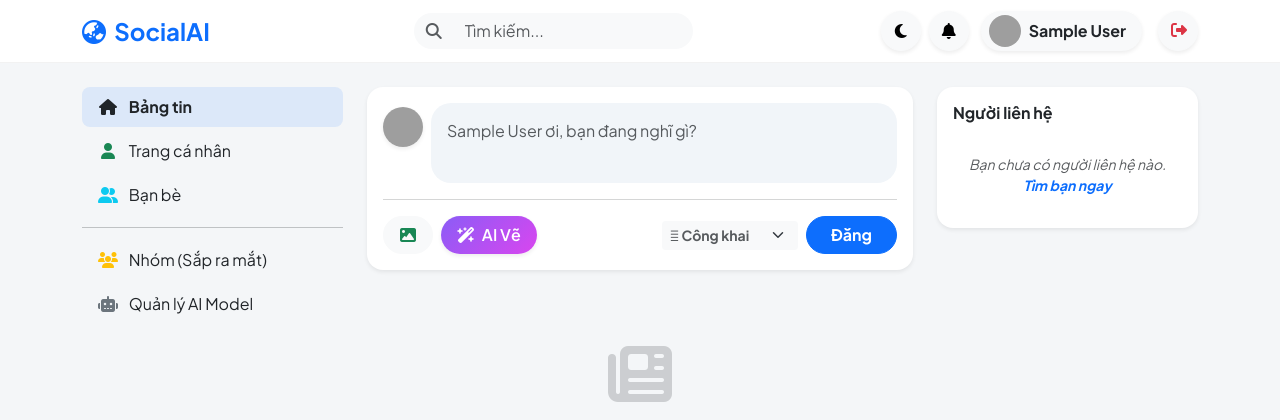
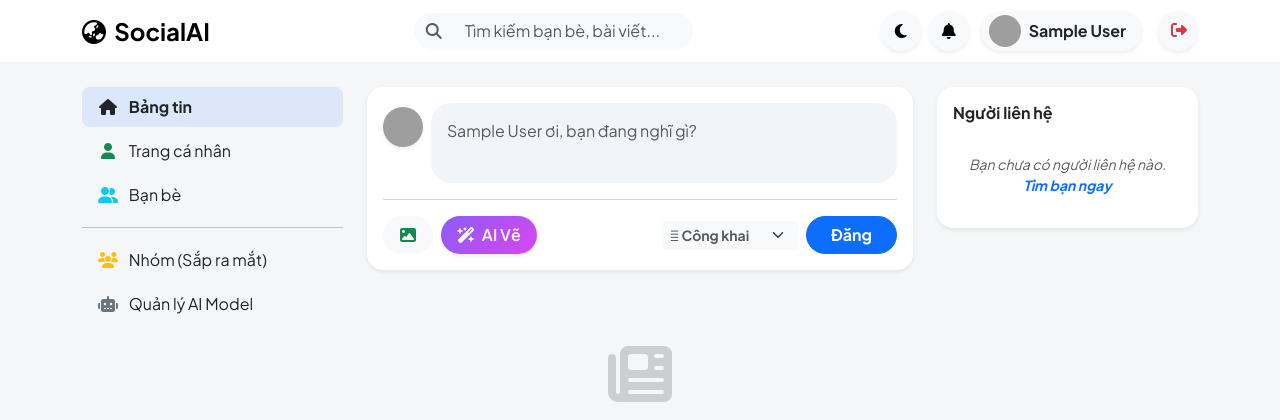
Before and after one commit to kital2005/NLCSNHTTT, a PHP site: page / in a window 1280 px wide. Shown: the top 420 px of the page. Run offline with PHP 8.4, Linux system fonts and the light colour scheme; the visitor is signed in with stand-in values (Sample User, id 1); data that the repository does not hold is empty; grey boxes are pictures that could not be loaded.

Commit message:
update 6

```diff
--- a/index.php
+++ b/index.php
@@ -49,7 +49,6 @@ $unread_notif_count = $notif_count_query->fetch_assoc()['total'];
         [data-bs-theme="dark"] .comment-box { background-color: #0f172a; }
         .btn-like.liked { color: #0ea5e9 !important; font-weight: bold; }
 
-        /* CSS cho Dropdown thông báo */
         .notif-item { transition: 0.2s; border-radius: 8px; margin: 0 8px; padding: 10px; }
         .notif-item:hover { background-color: #f1f5f9; }
         [data-bs-theme="dark"] .notif-item:hover { background-color: #475569; }
@@ -61,15 +60,17 @@ $unread_notif_count = $notif_count_query->fetch_assoc()['total'];
 
     <nav class="navbar navbar-expand-lg navbar-custom sticky-top py-2">
         <div class="container">
-            <a class="navbar-brand fw-bold text-primary fs-4" href="index.php">
+            <a class="navbar-brand fw-bold text-gradient fs-4" href="index.php">
                 <i class="fa-solid fa-earth-asia me-1"></i> SocialAI
             </a>
 
             <div class="d-none d-md-block w-25">
-                <div class="input-group">
-                    <span class="input-group-text bg-light border-0 rounded-start-pill text-muted"><i class="fa-solid fa-magnifying-glass"></i></span>
-                    <input type="text" class="form-control bg-light border-0 rounded-end-pill" placeholder="Tìm kiếm...">
-                </div>
+                <form action="search.php" method="GET" class="w-100 m-0">
+                    <div class="input-group">
+                        <span class="input-group-text bg-light border-0 rounded-start-pill text-muted"><i class="fa-solid fa-magnifying-glass"></i></span>
+                        <input type="text" name="q" class="form-control bg-light border-0 rounded-end-pill" placeholder="Tìm kiếm bạn bè, bài viết..." value="<?php echo isset($_GET['q']) ? htmlspecialchars($_GET['q']) : ''; ?>" required>
+                    </div>
+                </form>
             </div>
 
             <div class="d-flex align-items-center gap-2">
@@ -77,7 +78,6 @@ $unread_notif_count = $notif_count_query->fetch_assoc()['total'];
                     <i class="fa-solid fa-moon"></i>
                 </button>
 
-                <!-- THÊM QUẢ CHUÔNG THÔNG BÁO -->
                 <div class="dropdown me-1">
                     <button class="btn btn-light rounded-circle shadow-sm position-relative" type="button" data-bs-toggle="dropdown" id="bell-btn" style="width: 40px; height: 40px;">
                         <i class="fa-solid fa-bell"></i>
@@ -90,16 +90,13 @@ $unread_notif_count = $notif_count_query->fetch_assoc()['total'];
                     <ul class="dropdown-menu dropdown-menu-end shadow-lg border-0 p-2" style="width: 320px; max-height: 400px; overflow-y: auto; border-radius: 16px;">
                         <li><h6 class="dropdown-header fw-bold text-dark fs-6 mb-2">Thông báo của bạn</h6></li>
                         <?php
-                        // Lấy 10 thông báo mới nhất
                         $sql_notif = "SELECT n.*, u.full_name, u.avatar_url FROM notifications n JOIN users u ON n.sender_id = u.id WHERE n.user_id = $current_user_id ORDER BY n.created_at DESC LIMIT 10";
                         $res_notif = $conn->query($sql_notif);
 
                         if ($res_notif && $res_notif->num_rows > 0) {
                             while($notif = $res_notif->fetch_assoc()) {
-                                $n_letter = mb_substr($notif['full_name'], 0, 1, "UTF-8");
                                 $unread_class = ($notif['is_read'] == 0) ? 'unread-bg' : '';
 
-                                // Tạo nội dung thông báo
                                 $notif_text = "";
                                 $notif_link = "#";
                                 if ($notif['type'] == 'like') {
@@ -118,11 +115,9 @@ $unread_notif_count = $notif_count_query->fetch_assoc()['total'];
                         ?>
                             <li>
                                 <a class="dropdown-item notif-item d-flex align-items-center <?php echo $unread_class; ?>" href="<?php echo $notif_link; ?>" style="white-space: normal;">
-                                    <!-- Áp dụng sửa lỗi ảnh vỡ -->
                                     <img src="<?php echo !empty($notif['avatar_url']) ? $notif['avatar_url'] : 'https://ui-avatars.com/api/?name='.urlencode($notif['full_name']).'&background=random'; ?>"
                                          class="notif-icon me-3 shadow-sm"
                                          onerror="this.src='https://ui-avatars.com/api/?name=<?php echo urlencode($notif['full_name']); ?>&background=random';">
-
                                     <div>
                                         <span class="text-dark" style="font-size: 0.9rem;"><?php echo "<b>" . htmlspecialchars($notif['full_name']) . "</b> " . $notif_text; ?></span>
                                         <div class="text-primary small" style="font-size: 0.75rem;"><i class="fa-regular fa-clock me-1"></i><?php echo date('H:i d/m', strtotime($notif['created_at'])); ?></div>
@@ -138,7 +133,6 @@ $unread_notif_count = $notif_count_query->fetch_assoc()['total'];
                     </ul>
                 </div>
 
-                <!-- AVATAR GÓC TRÊN PHẢI ĐÃ GẮN SỬA LỖI ẢNH -->
                 <a href="profile.php" class="text-decoration-none">
                     <div class="d-flex align-items-center bg-light rounded-pill px-2 py-1 shadow-sm profile-btn-hover" data-bs-theme="light">
                         <img src="<?php echo !empty($_SESSION['avatar_url']) ? $_SESSION['avatar_url'] : 'https://ui-avatars.com/api/?name='.urlencode($_SESSION['full_name']).'&background=random'; ?>"
@@ -172,11 +166,9 @@ $unread_notif_count = $notif_count_query->fetch_assoc()['total'];
             </div>
 
             <div class="col-md-6">
-                <!-- KHU VỰC ĐĂNG BÀI -->
                 <div class="card p-3 shadow-sm">
                     <form action="process_post.php" method="POST" id="post-form">
                         <div class="d-flex mb-2">
-                            <!-- AVATAR Ở Ô ĐĂNG BÀI ÁP DỤNG FIX ẢNH -->
                             <img src="<?php echo !empty($_SESSION['avatar_url']) ? $_SESSION['avatar_url'] : 'https://ui-avatars.com/api/?name='.urlencode($_SESSION['full_name']).'&background=random'; ?>"
                                  class="rounded-circle me-2 mt-1 shadow-sm" style="width: 40px; height: 40px; object-fit: cover; flex-shrink: 0;"
                                  onerror="this.src='https://ui-avatars.com/api/?name=<?php echo urlencode($_SESSION['full_name']); ?>&background=random';">
@@ -217,7 +209,6 @@ $unread_notif_count = $notif_count_query->fetch_assoc()['total'];
                     </form>
                 </div>
 
-                <!-- HIỂN THỊ BẢNG TIN -->
                 <?php
                 $sql_posts = "SELECT posts.*, users.full_name, users.avatar_url,
                                 (SELECT COUNT(*) FROM likes WHERE post_id = posts.id) as like_count,
@@ -372,7 +363,6 @@ $unread_notif_count = $notif_count_query->fetch_assoc()['total'];
                 ?>
             </div>
 
-            <!-- CỘT PHẢI: NGƯỜI LIÊN HỆ -->
             <div class="col-md-3 d-none d-md-block right-menu">
                 <div class="card p-3 shadow-sm border-0" style="border-radius: 16px;">
                     <h6 class="fw-bold text-dark mb-3">Người liên hệ</h6>
@@ -424,13 +414,10 @@ $unread_notif_count = $notif_count_query->fetch_assoc()['total'];
             iconDarkMode.className = theme === 'dark' ? 'fa-solid fa-sun text-warning' : 'fa-solid fa-moon';
         }
 
-        // TÍNH NĂNG TẮT CHẤM ĐỎ KHI BẤM VÀO CHUÔNG THÔNG BÁO
         document.getElementById('bell-btn').addEventListener('click', function() {
             const badge = document.getElementById('notif-badge');
             if (badge) {
-                // Xóa số hiển thị
                 badge.style.display = 'none';
-                // Gửi API ngầm báo đã đọc
                 fetch('api_read_notif.php');
             }
         });
```
Also changed, not shown: friends.php (+10 -1 lines), profile.php (+11 -10 lines).
